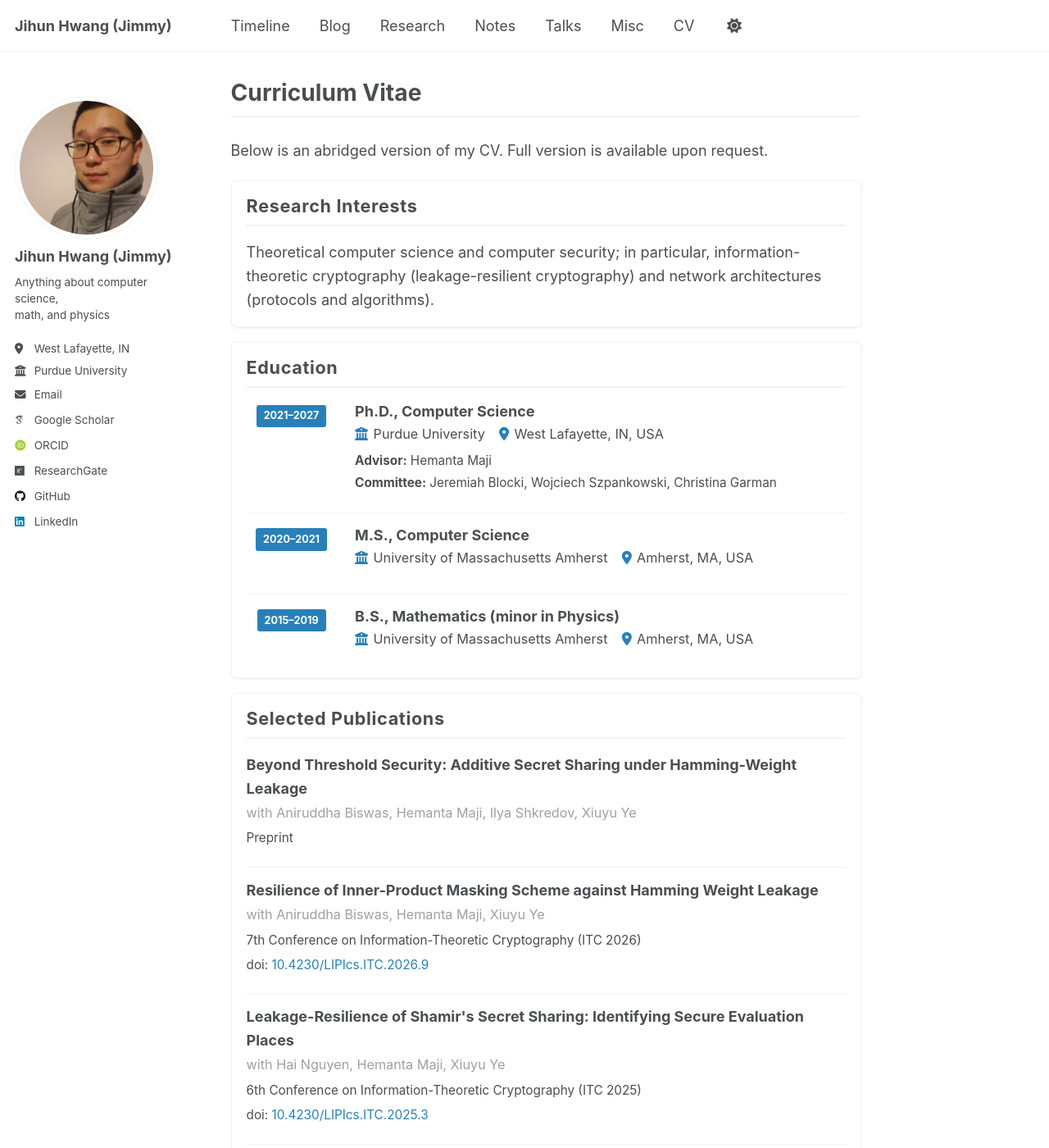
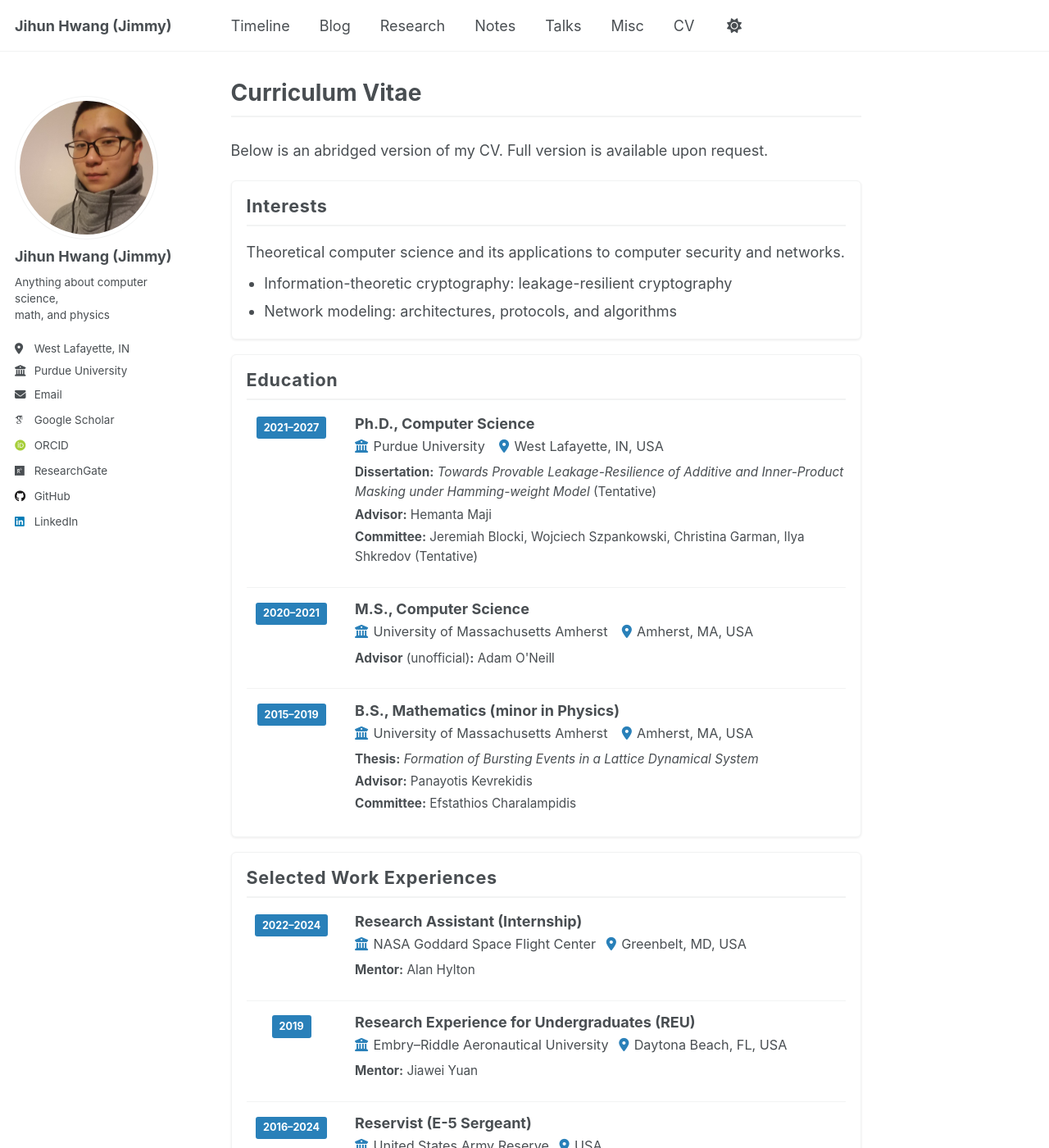
Before and after one commit to jihunhwang/jihunhwang.github.io, a Jekyll site: the page built from _pages/cv.md, in a window 1280 px wide and 1400 px high. Shown: the whole window at 82% size. Built offline with Jekyll 4.4.1, drawn with Linux system fonts in a browser that asks for light colours; some web fonts are replaced; some of the changed text lies outside the part shown.

Commit message:
making things more consistent

```diff
--- a/_data/cv.json
+++ b/_data/cv.json
@@ -1,6 +1,14 @@
 {
   "summary": null,
-  "interests": ["Theoretical computer science and computer security; in particular, information-theoretic cryptography (leakage-resilient cryptography) and network architectures (protocols and algorithms)."],
+  "interests": [
+    {
+      "name": "Theoretical computer science and its applications to computer security and networks.",
+      "keywords": [
+        "Information-theoretic cryptography: leakage-resilient cryptography",
+        "Network modeling: architectures, protocols, and algorithms"
+      ]
+    }
+  ],
   "education": [
     {
       "institution": "Purdue University",
@@ -10,7 +18,8 @@
       "startDate": "2021",
       "endDate": "2027",
       "advisor": "Hemanta Maji",
-      "committee": ["Jeremiah Blocki", "Wojciech Szpankowski", "Christina Garman"],
+      "dissertation_tentative": "Towards Provable Leakage-Resilience of Additive and Inner-Product Masking under Hamming-weight Model",
+      "committee": ["Jeremiah Blocki", "Wojciech Szpankowski", "Christina Garman", "Ilya Shkredov (Tentative)"],
       "courses": [],
       "highlights": []
     },
@@ -21,6 +30,7 @@
       "studyType": "M.S.",
       "startDate": "2020",
       "endDate": "2021",
+      "advisor_unofficial": "Adam O'Neill",
       "courses": []
     },
     {
@@ -30,9 +40,9 @@
       "studyType": "B.S.",
       "startDate": "2015",
       "endDate": "2019",
-      // "thesis": "Formation of Bursting Events in a Lattice Dynamical System",
-      // "advisor": "Panayotis Kevrekidis",
-      // "committee": ["Efstathios Charalampidis"],
+      "thesis": "Formation of Bursting Events in a Lattice Dynamical System",
+      "advisor": "Panayotis Kevrekidis",
+      "committee": ["Efstathios Charalampidis"],
       //"courses": []
     }
   ],
--- a/_includes/cv-template.html
+++ b/_includes/cv-template.html
@@ -1,40 +1,6 @@
 {% assign cv = site.data.cv %}
 
 <div class="cv-container">
-
-  <!-- Basic Information -->
-<!--   <div class="cv-section cv-header">
-    <h1>{{ cv.basics.name }}</h1>
-    {% if cv.basics.label and cv.basics.label != "" %}
-    <h2 class="cv-label">{{ cv.basics.label }}</h2>
-    {% endif %}
-
-    <div class="cv-contact">
-      {% if cv.basics.email and cv.basics.email != "" %}
-      <div class="cv-contact-item"><i class="fas fa-envelope"></i> {{ cv.basics.email }}</div>
-      {% endif %}
-      {% if cv.basics.phone and cv.basics.phone != "" %}
-      <div class="cv-contact-item"><i class="fas fa-phone"></i> {{ cv.basics.phone }}</div>
-      {% endif %}
-      {% if cv.basics.website and cv.basics.website != "" %}
-      <div class="cv-contact-item"><i class="fas fa-globe"></i> <a href="{{ cv.basics.website }}" target="_blank">{{ cv.basics.website }}</a></div>
-      {% endif %}
-      {% if cv.basics.location.city and cv.basics.location.city != "" %}
-      <div class="cv-contact-item">
-        <i class="fas fa-location-dot"></i>
-        {{ cv.basics.location.city }}{% if cv.basics.location.region %}, {{ cv.basics.location.region }}{% endif %}{% if cv.basics.location.countryCode %}, {{ cv.basics.location.countryCode }}{% endif %}
-      </div>
-      {% endif %}
-    </div>
-
-    {% if cv.basics.profiles.size > 0 %}
-    <div class="cv-profiles">
-      {% for profile in cv.basics.profiles %}
-      <a href="{{ profile.url }}" target="_blank" class="cv-profile-link">{{ profile.network }}</a>
-      {% endfor %}
-    </div>
-    {% endif %}
-  </div> -->
 
  {% if cv.summary %}
   <div class="cv-section">
@@ -43,10 +9,17 @@
   </div>
   {% endif %}
 
-  {% if cv.interests %}
+  {% if cv.interests.size > 0 %}
   <div class="cv-section">
-    <h2>Research Interests</h2>
-    <p>{{ cv.interests }}</p>
+    <h2>Interests</h2>
+    {% for interest in cv.interests %}
+    <p>{{ interest.name }}</p>
+    {% if interest.keywords.size > 0 %}
+    <ul class="cv-bullet-list">
+      {% for keyword in interest.keywords %}<li>{{ keyword }}</li>{% endfor %}
+    </ul>
+    {% endif %}
+    {% endfor %}
   </div>
   {% endif %}
 
@@ -70,9 +43,15 @@
           {% if education.dissertation %}
           <div class="cv-tt-detail"><strong>Dissertation:</strong> <i>{{ education.dissertation }}</i></div>
           {% endif %}
+          {% if education.dissertation_tentative %}
+          <div class="cv-tt-detail"><strong>Dissertation:</strong> <i>{{ education.dissertation_tentative }}</i> (Tentative)</div>
+          {% endif %}
           {% if education.advisor %}
           <!-- <div class="cv-tt-detail"><strong>Advisor:</strong> {% include person_link.html name=education.advisor.name display=education.advisor.display %}</div> -->
           <div class="cv-tt-detail"><strong>Advisor:</strong> {{ education.advisor }}</div>
+          {% endif %}
+          {% if education.advisor_unofficial %}
+          <div class="cv-tt-detail"><strong>Advisor</strong> (unofficial)<strong>:</strong> {{ education.advisor_unofficial }}</div>
           {% endif %}
           {% if education.committee.size > 0 %}
           <div class="cv-tt-detail"><strong>Committee:</strong> {{ education.committee | join: ", " }}</div>
@@ -89,19 +68,32 @@
   </div>
   {% endif %}
 
-  {% if cv.skills.size > 0 %}
+
+  {% if cv.work.size > 0 %}
   <div class="cv-section">
-    <h2>Skills</h2>
-    <div class="cv-skills">
-      {% for skill in cv.skills %}
-      <div class="cv-skill-category">
-        <h3>{{ skill.name }}</h3>
-        <div class="cv-skill-keywords">
-          {% for keyword in skill.keywords %}<span class="cv-skill-keyword">{{ keyword }}</span>{% endfor %}
+    <h2>Selected Work Experiences</h2>
+    <ul class="cv-timetable">
+      {% for work in cv.work %}
+      <li class="cv-tt-row">
+        <div class="cv-tt-date">
+          <span class="cv-tt-badge">{{ work.startDate }}{% if work.endDate %}&ndash;{{ work.endDate }}{% endif %}</span>
         </div>
-      </div>
+        <div class="cv-tt-main">
+          <h3 class="cv-tt-title">{{ work.position }}</h3>
+          <div class="cv-tt-org"><i class="fas fa-building-columns"></i>{{ work.company }}&ensp; <i class="fas fa-location-dot"></i>{{ work.location }}</div>
+          {% if work.mentor %}
+          <div class="cv-tt-detail"><strong>Mentor:</strong> {{ work.mentor }}</div>
+          {% endif %}
+          {% if work.summary %}<div class="cv-tt-detail">{{ work.summary }}</div>{% endif %}
+          {% if work.highlights.size > 0 %}
+          <ul class="cv-tt-highlights">
+            {% for highlight in work.highlights %}<li>{{ highlight }}</li>{% endfor %}
+          </ul>
+          {% endif %}
+        </div>
+      </li>
       {% endfor %}
-    </div>
+    </ul>
   </div>
   {% endif %}
 
@@ -121,34 +113,6 @@
         {% if paper.doi %}
         <div class="cv-item-detail">doi: <a href="https://doi.org/{{ paper.doi }}" target="_blank">{{ paper.doi }}</a></div>
         {% endif %}
-      </li>
-      {% endfor %}
-    </ul>
-  </div>
-  {% endif %}
-
-  {% if cv.work.size > 0 %}
-  <div class="cv-section">
-    <h2>Selected Work Experiences</h2>
-    <ul class="cv-timetable">
-      {% for work in cv.work %}
-      <li class="cv-tt-row">
-        <div class="cv-tt-date">
-          <span class="cv-tt-badge">{{ work.startDate }}{% if work.endDate %}&ndash;{{ work.endDate }}{% endif %}</span>
-        </div>
-        <div class="cv-tt-main">
-          <h3 class="cv-tt-title">{{ work.position }}</h3>
-          <div class="cv-tt-org"><i class="fas fa-building-columns"></i> {{ work.company }}&ensp; <i class="fas fa-location-dot"></i>{{ work.location }}</div>
-          {% if work.mentor %}
-          <div class="cv-tt-detail"><strong>Mentor:</strong> {{ work.mentor }}</div>
-          {% endif %}
-          {% if work.summary %}<div class="cv-tt-detail">{{ work.summary }}</div>{% endif %}
-          {% if work.highlights.size > 0 %}
-          <ul class="cv-tt-highlights">
-            {% for highlight in work.highlights %}<li>{{ highlight }}</li>{% endfor %}
-          </ul>
-          {% endif %}
-        </div>
       </li>
       {% endfor %}
     </ul>
@@ -209,6 +173,22 @@
   </div>
   {% endif %}
 
+  {% if cv.skills.size > 0 %}
+  <div class="cv-section">
+    <h2>Skills</h2>
+    <div class="cv-skills">
+      {% for skill in cv.skills %}
+      <div class="cv-skill-category">
+        <h3>{{ skill.name }}</h3>
+        <div class="cv-skill-keywords">
+          {% for keyword in skill.keywords %}<span class="cv-skill-keyword">{{ keyword }}</span>{% endfor %}
+        </div>
+      </div>
+      {% endfor %}
+    </div>
+  </div>
+  {% endif %}
+
   {% if cv.awards.size > 0 %}
   <div class="cv-section">
     <h2>Selected Honors and Awards</h2>
--- a/assets/css/cv-style.css
+++ b/assets/css/cv-style.css
@@ -17,6 +17,10 @@
 
 .cv-section > *:last-child {
   margin-bottom: 0;
+}
+
+.cv-section p {
+  margin: 0 0 0.5rem;
 }
 
 .cv-section h2 {
@@ -231,6 +235,20 @@
   margin-top: 0.3rem;
 }
 
+/* Bulleted list (Interests) */
+.cv-bullet-list {
+  margin: 0;
+  padding-left: 1.2rem;
+}
+
+.cv-bullet-list li {
+  margin-bottom: 0.3rem;
+}
+
+.cv-bullet-list li:last-child {
+  margin-bottom: 0;
+}
+
 /* Inline lists (Languages / Interests) */
 .cv-list-inline {
   display: flex;
```
Also changed, not shown: index.md (+2 -2 lines).
